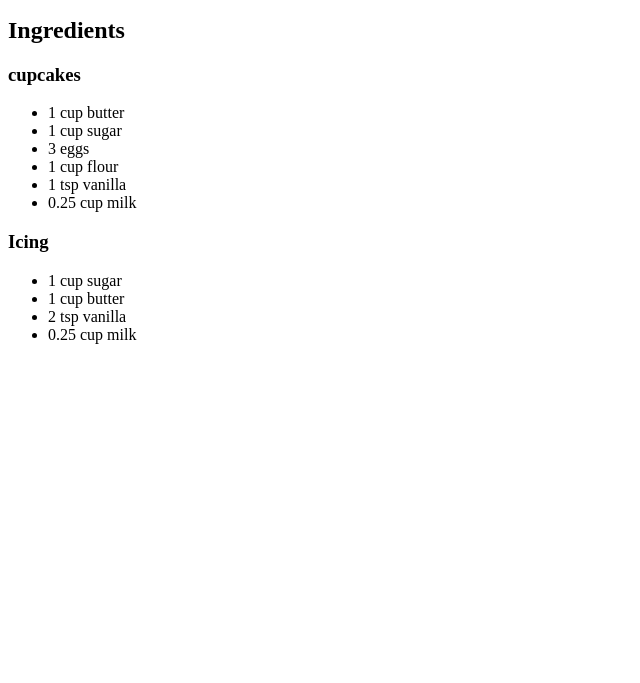
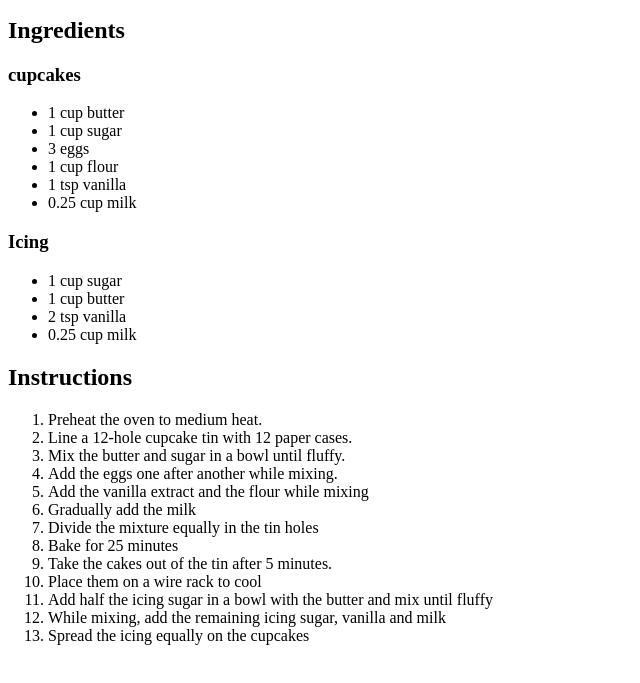
Before and after one commit to amiraezz-dev/recipe-page, a plain HTML site: page index.html in a window 1280 px wide. Shown: the part 101-784 px from the top of the page, without its empty margins (0-640 px from the left). Drawn offline with Linux system fonts and the light colour scheme.

Commit message:
Add instructions

```diff
--- a/index.html
+++ b/index.html
@@ -25,11 +25,30 @@
 
       <h3>Icing</h3>
       <ul>
-      <li>1 cup sugar</li>
-      <li>1 cup butter</li>
-      <li>2 tsp vanilla</li>
-      <li>0.25 cup milk</li>
+        <li>1 cup sugar</li>
+        <li>1 cup butter</li>
+        <li>2 tsp vanilla</li>
+        <li>0.25 cup milk</li>
       </ul>
+    </section>
+    <section>
+      <h2>Instructions</h2>
+      <ol>
+        <li>Preheat the oven to medium heat.</li>
+        <li>Line a 12-hole cupcake tin with 12 paper cases.</li>
+        <li> Mix the butter and sugar in a bowl until fluffy.</li>
+        <li>Add the eggs one after another while mixing.</li>
+        <li>Add the vanilla extract and the flour while mixing</li>
+        <li>Gradually add the milk</li>
+<li> Divide the mixture equally in the tin holes</li>
+      <li>Bake for 25 minutes</li>
+
+        <li> Take the cakes out of the tin after 5 minutes.</li>
+        <li>Place them on a wire rack to cool</li>
+        <li>Add half the icing sugar in a bowl with the butter and mix until fluffy</li>
+        <li>While mixing, add the remaining icing sugar, vanilla and milk</li>
+        <li>Spread the icing equally on the cupcakes</li>
+      </ol>
     </section>
   </main>
 </body>
```
